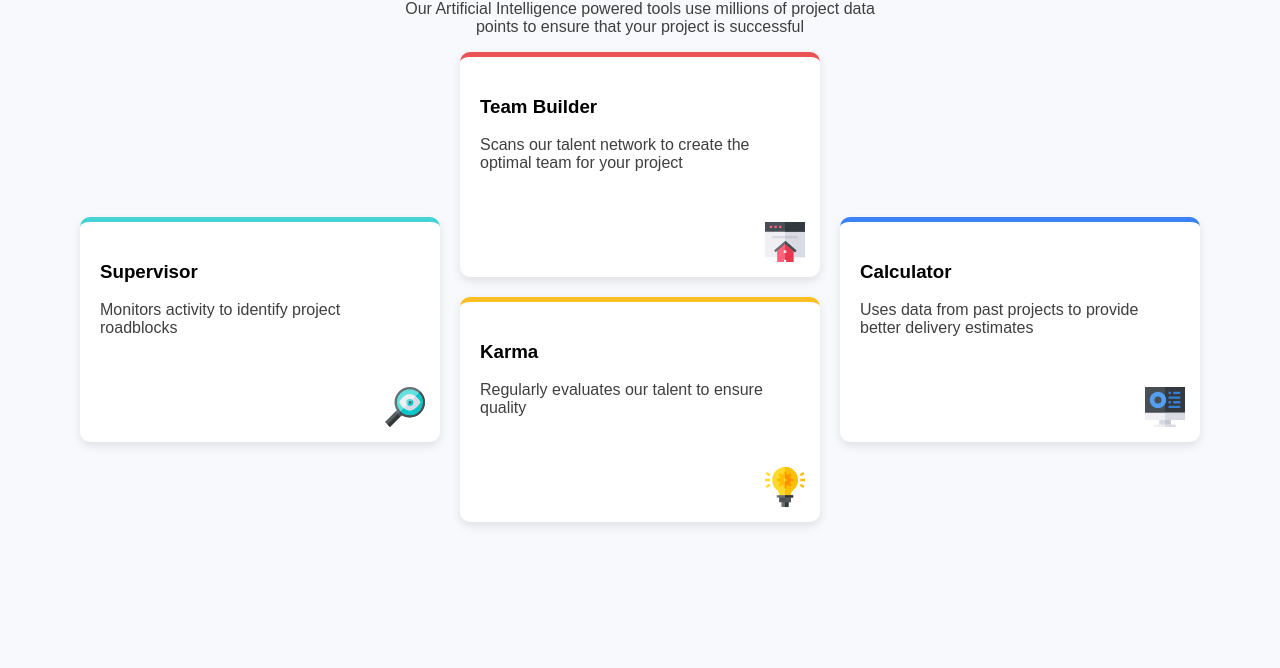
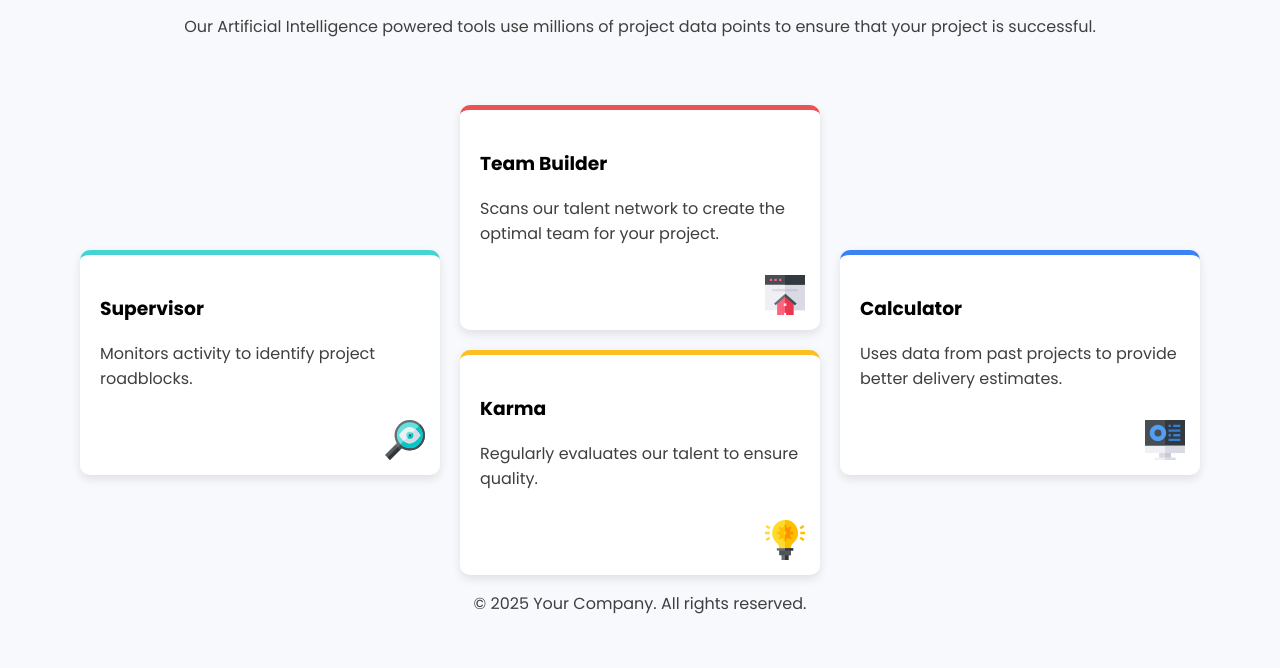
Before and after one commit to Heriniaina-30/Four-cards-features, a plain HTML site: page index.html in a window 1280 px wide. Shown: the part 132-800 px from the top of the page. Drawn offline with Linux system fonts and the light colour scheme; a web font is replaced by a local one.

Commit message:
Modification SEO et CSS

```diff
--- a/index.html
+++ b/index.html
@@ -1,45 +1,64 @@
 <!DOCTYPE html>
 <html lang="en">
-
 <head>
     <meta charset="UTF-8">
     <meta name="viewport" content="width=device-width, initial-scale=1.0">
+    <meta name="description" content="AI-powered tools to ensure project success">
+    <meta name="keywords" content="Artificial Intelligence, Project Management, Technology">
+    <meta name="author" content="Ton Nom">
+
     <link rel="icon" type="image/png" sizes="32x32" href="images/favicon-32x32.png">
-    <link rel="stylesheet" href="https://fonts.google.com/specimen/Poppins.css">
+
+    <!-- Intégration correcte de Google Fonts -->
+    <link href="https://fonts.googleapis.com/css2?family=Poppins:wght@400;600;700&display=swap" rel="stylesheet">
+
     <link rel="stylesheet" href="style.css">
-    <title>Frontend Mentor | Four card feature section</title>
+
+    <title>Four Card Feature Section | AI-Powered Tools</title>
 </head>
+<body>
 
-<body>
-    <main>
+    <!-- 🏠 En-tête -->
+    <header>
         <h1>Reliable, efficient delivery</h1>
         <h2>Powered by Technology</h2>
-        <p>Our Artificial Intelligence powered tools use millions of project data <br/>  points
-            to ensure that your project is successful</p>
-        <div class="container">
-            <div class="card supervisor">
+        <p>Our Artificial Intelligence powered tools use millions of project data points
+           to ensure that your project is successful.</p>
+    </header>
+
+    <!-- 📌 Section principale avec les cartes -->
+    <main>
+        <section class="container">
+            <article class="card supervisor" aria-label="Supervisor">
                 <h3>Supervisor</h3>
-                <p>Monitors activity to identify project roadblocks</p>
-                <img src="images/icon-supervisor.svg" alt="Superviseur">
-            </div>
-            <div class="card team-builder">
-                <h3> Team Builder</h3>
-                <p> Scans our talent network to create the optimal team for your project</p>
-                <img src="images/icon-team-builder.svg" alt="Superviseur">
-            </div>
-            <div class="card karma">
+                <p>Monitors activity to identify project roadblocks.</p>
+                <img src="images/icon-supervisor.svg" alt="Supervisor icon">
+            </article>
+
+            <article class="card team-builder" aria-label="Team Builder">
+                <h3>Team Builder</h3>
+                <p>Scans our talent network to create the optimal team for your project.</p>
+                <img src="images/icon-team-builder.svg" alt="Team Builder icon">
+            </article>
+
+            <article class="card karma" aria-label="Karma">
                 <h3>Karma</h3>
-                <p>Regularly evaluates our talent to ensure quality</p>
-                <img src="images/icon-karma.svg" alt="Superviseur">
-            </div>
-            <div class="card calculator">
+                <p>Regularly evaluates our talent to ensure quality.</p>
+                <img src="images/icon-karma.svg" alt="Karma icon">
+            </article>
+
+            <article class="card calculator" aria-label="Calculator">
                 <h3>Calculator</h3>
-                <p>Uses data from past projects to provide better delivery estimates</p>
-                <img src="images/icon-calculator.svg" alt="Superviseur">
-            </div>
-        </div>
+                <p>Uses data from past projects to provide better delivery estimates.</p>
+                <img src="images/icon-calculator.svg" alt="Calculator icon">
+            </article>
+        </section>
+    </main>
 
-    </main>
+    <!-- 🔚 Pied de page -->
+    <footer>
+        <p>&copy; 2025 Your Company. All rights reserved.</p>
+    </footer>
+
 </body>
-
 </html>
--- a/style.css
+++ b/style.css
@@ -1,3 +1,18 @@
+/* Définition des variables */
+:root {
+    --primary-color: #4d4f62;
+    --text-color: #3f3f3f;
+    --background-color: #f8f9fc;
+    --card-shadow: rgba(0, 0, 0, 0.1);
+    --hover-shadow: rgba(0, 0, 0, 0.15);
+
+    /* Couleurs des bordures des cartes */
+    --supervisor-color: #45d3d3;
+    --team-builder-color: #ea5353;
+    --karma-color: #fbbf24;
+    --calculator-color: #3b82f6;
+}
+
 /* Général */
 body {
     font-family: 'Poppins', sans-serif;
@@ -5,29 +20,30 @@ body {
     flex-direction: column;
     align-items: center;
     text-align: center;
-    background-color: #f8f9fc;
+    background-color: var(--background-color);
     padding: 20px;
     margin: 0;
 }
 
 /* Titres et paragraphe */
-h1 {
+h1, h2 {
     font-size: 24px;
     font-weight: 600;
-    color: #4d4f62;
+    color: var(--primary-color);
 }
 
 h2 {
-    font-size: 24px;
     font-weight: 700;
-    color: #4d4f62;
 }
 
 p {
-    /* max-width: 500px; */
-    color: #3f3f3f;
+    color: var(--text-color);
     font-size: 1rem;
     font-weight: 400;
+}
+
+.header{
+    margin: 50px auto 0;
 }
 
 /* Conteneur principal en grille */
@@ -37,7 +53,7 @@ p {
     grid-template-rows: auto auto; /* 2 lignes */
     gap: 20px;
     max-width: 1200px;
-    margin: 0 auto;
+    margin: 50px auto 0;
 }
 
 /* Style des cartes */
@@ -45,47 +61,43 @@ p {
     background: white;
     border-radius: 10px;
     padding: 20px;
-    box-shadow: 0px 4px 10px rgba(0, 0, 0, 0.1);
-    padding: 20px;
+    box-shadow: 0px 4px 10px var(--card-shadow);
     width: 320px;
     height: 180px;
     text-align: left;
     position: relative;
-    transition: transform 0.3s ease-in-out;
+    transition: transform 0.3s ease-in-out, box-shadow 0.3s ease-in-out;
 }
 
 /* Effet au survol */
 .card:hover {
-    transform: translateY(-3px);
+    transform: scale(1.05);
+    box-shadow: 0px 10px 20px var(--hover-shadow);
 }
 
-/* Assignation des positions */
+/* Assignation des couleurs */
 .supervisor {
-    border-top: 5px solid #45d3d3;
+    border-top: 5px solid var(--supervisor-color);
     grid-column: 1;
     grid-row: 2;
 }
 
 .team-builder {
-    border-top: 5px solid #ea5353;
+    border-top: 5px solid var(--team-builder-color);
     grid-column: 2;
     grid-row: 1;
 }
 
 .karma {
-    border-top: 5px solid #fbbf24;
+    border-top: 5px solid var(--karma-color);
     grid-column: 2;
     grid-row: 2;
 }
 
 .calculator {
-    border-top: 5px solid #3b82f6;
+    border-top: 5px solid var(--calculator-color);
     grid-column: 3;
     grid-row: 2;
-}
-
-.supervisor, .calculator {
-    transform: translateY(-80px);
 }
 
 /* Positionnement des icônes */
@@ -94,6 +106,10 @@ p {
     position: absolute;
     bottom: 15px;
     right: 15px;
+}
+
+.supervisor, .calculator {
+    transform: translateY(-100px);
 }
 
 /* Responsivité pour mobiles */
@@ -110,7 +126,8 @@ p {
         padding: 15px;
     }
 
-    .supervisor, .calculator, .karma, .team-builder {
-        transform: translateY(15px);
+    .supervisor, .calculator {
+        transform: translateY(0px);
     }
+
 }
```
